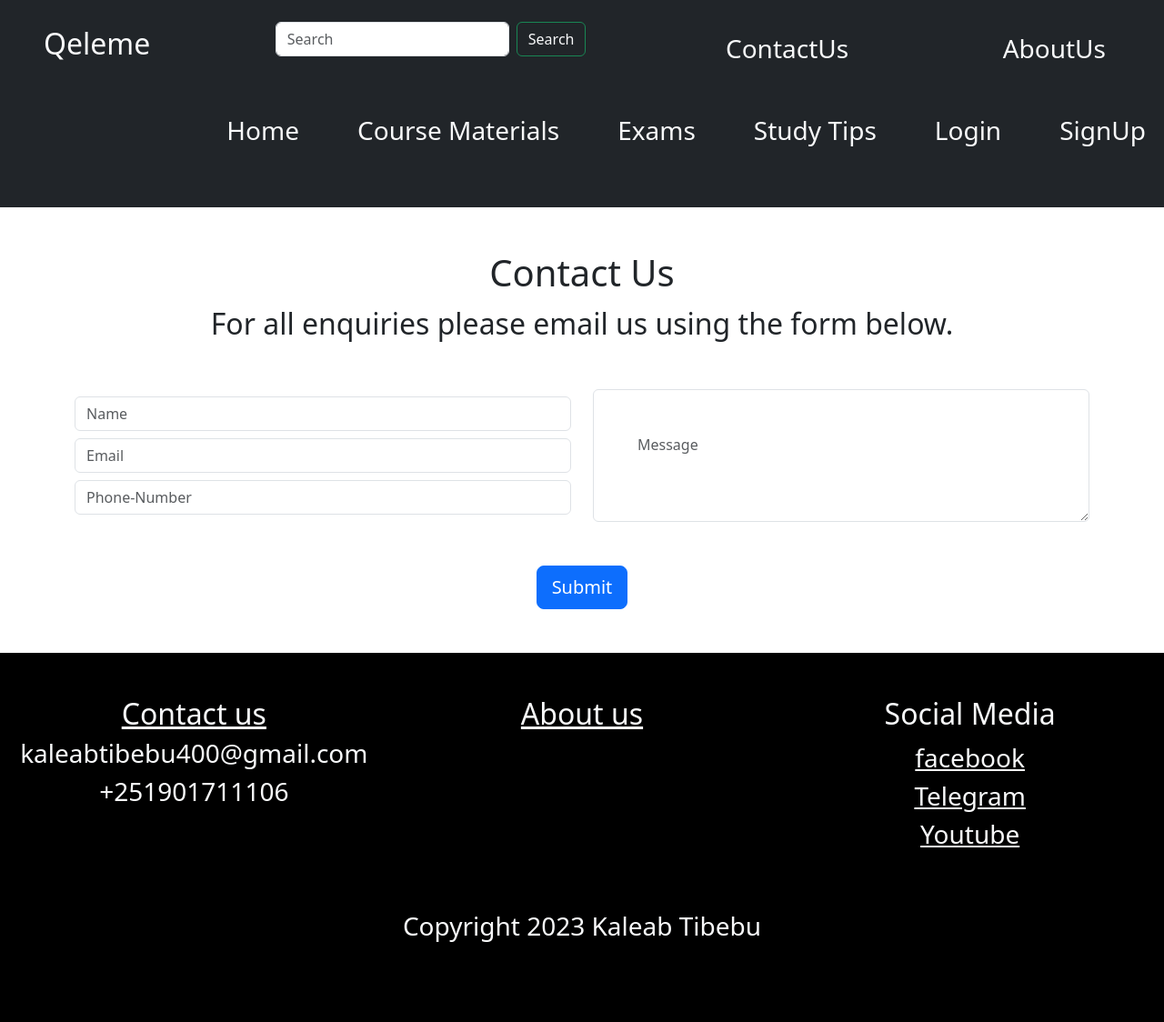
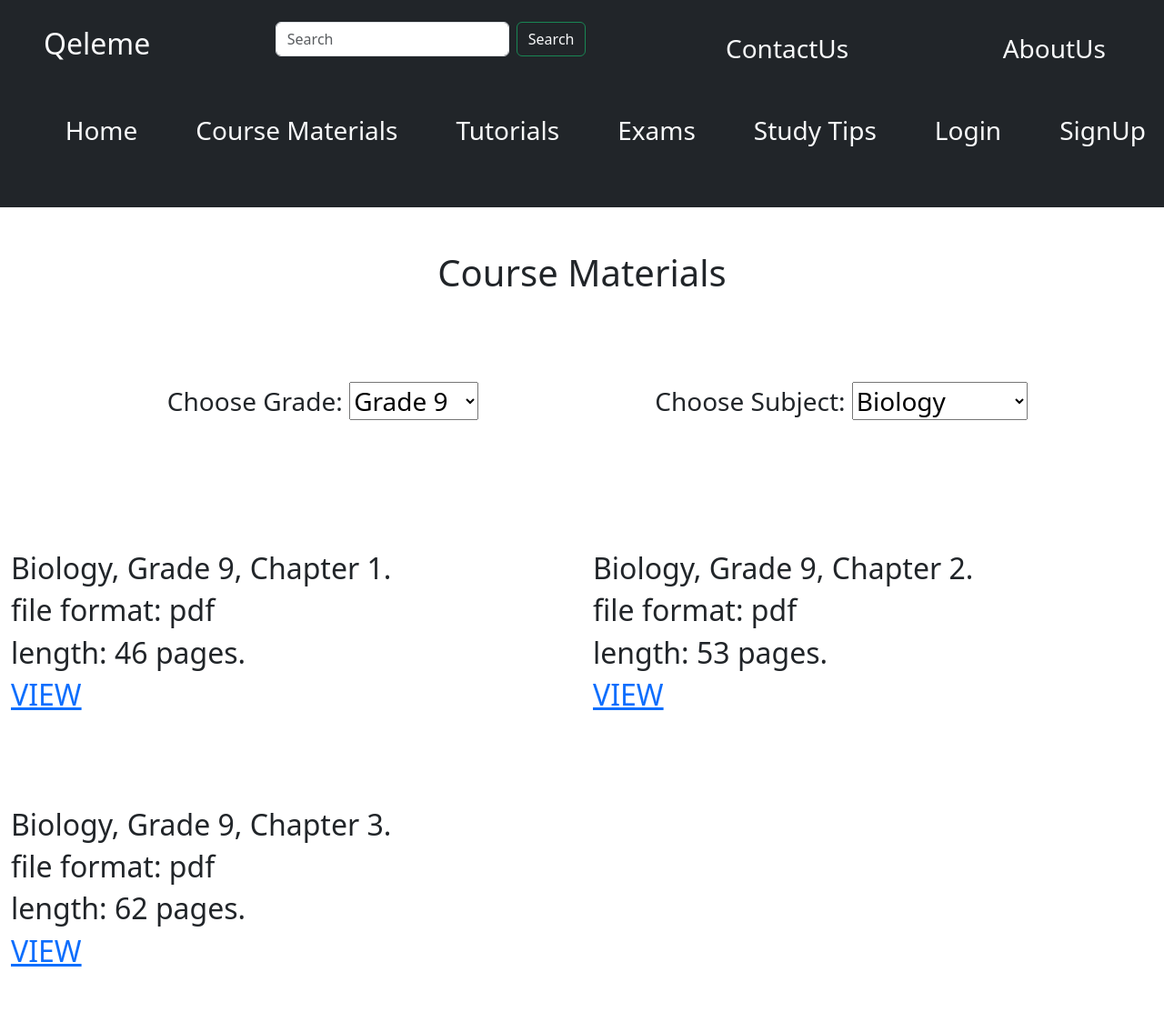
Before and after one commit to Kaleab213/Qeleme-Website-, a plain HTML site: page courseMaterialsboot.html in a window 1280 px wide. Shown: the top 1124 px of the page at 91% size. Drawn offline with nearby package versions, Linux system fonts and the light colour scheme.

Commit message:
Update courseMaterialsboot.html

```diff
--- a/courseMaterialsboot.html
+++ b/courseMaterialsboot.html
@@ -20,7 +20,6 @@
   </head>
   <body>
     <header>
-      <!-- nav -->
       <ul
         class="nav justify-content-between d-none d-md-flex ps-5 pe-5 pt-4 pb-4 bg-dark"
       >
@@ -90,6 +89,13 @@
                 >
               </li>
               <li class="nav-item me-5">
+                <a
+                  class="nav-link text-light fs-3"
+                  href="Tutorialsboot.html"
+                  >Tutorials</a
+                >
+              </li>
+              <li class="nav-item me-5">
                 <a class="nav-link text-light fs-3" href="examsboot.html"
                   >Exams</a
                 >
@@ -112,69 +118,75 @@
         </div>
       </nav>
     </header>
-    <main>
-      <div class="my-5">
-        <h1 class="text-center mt-5">Contact Us</h1>
-        <p class="text-center fs-2">
-          For all enquiries please email us using the form below.
-        </p>
-        <form action="#" id="form">
-          <div class="container-lg my-5">
-            <div class="row">
-              <div class="col-md-6 text-end">
-                <div>
-                  <label class="d-none form-label" for="name">Name</label>
-                  <input
-                    class="form-control mb-2 mt-2"
-                    id="name"
-                    name="name"
-                    type="text"
-                    placeholder="Name"
-                    required
-                  />
-                </div>
-                <div>
-                  <label class="d-none" for="email">Email</label>
-                  <input
-                    class="form-control mb-2"
-                    id="email"
-                    name="email"
-                    type="email"
-                    placeholder="Email"
-                    required
-                  />
-                </div>
-                <div>
-                  <label class="d-none" for="senderNumber">Phone-Number:</label>
-                  <input
-                    class="form-control"
-                    id="senderNumber"
-                    type="tel"
-                    placeholder="Phone-Number"
-                    required
-                  />
-                </div>
-              </div>
-              <div class="col-md-6">
-                <label class="d-none" for="messageField">Message:</label>
-                <textarea
-                  class="form-control p-5"
-                  placeholder="Message"
-                  id="messageField"
-                  required
-                ></textarea>
-              </div>
-            </div>
+    <main class="fs-3">
+      <div class="text-center my-5">
+        <h1>Course Materials</h1>
+      </div>
+      <div class="container-lg my-5">
+        <div class="row">
+          <div class="text-center col-md-6 my-5">
+            <label for="grades">Choose Grade:</label>
+            <select name="grades" id="grades">
+              <option value="Grade 9">Grade 9</option>
+              <option value="Grade 10">Grade 10</option>
+              <option value="Grade 11">Grade 11</option>
+              <option value="Grade 12">Grade 12</option>
+            </select>
           </div>
-          <div class="text-center mb-5">
-            <button class="text-center btn btn-primary btn-lg" type="submit">
-              Submit
-            </button>
+          <div class="text-center col-md-6 my-5">
+            <label for="subjects">Choose Subject:</label>
+            <select name="subjects" id="subjects">
+              <option value="Biology">Biology</option>
+              <option value="Physics">Physics</option>
+              <option value="Chemistry">Chemistry</option>
+              <option value="Mathematics">Mathematics</option>
+            </select>
           </div>
-        </form>
+        </div>
+      </div>
+      <div class="container-fluid">
+        <div class="row">
+          <div class="col-md-6 my-5">
+            <h2>Biology, Grade 9, Chapter 1.</h2>
+            <h2>file format: pdf</h2>
+            <h2>length: 46 pages.</h2>
+            <h2><a href="files/CH_5.pdf " class="view__link">VIEW</a></h2>
+          </div>
+          <div class="col-md-6 my-5">
+            <h2>Biology, Grade 9, Chapter 2.</h2>
+            <h2>file format: pdf</h2>
+            <h2>length: 53 pages.</h2>
+            <h2><a href="files/CH_5.pdf " class="view__link">VIEW</a></h2>
+          </div>
+        </div>
+      </div>
+      <div class="container-fluid">
+        <div class="row">
+          <div class="col-md-6 my-5">
+            <h2>Biology, Grade 9, Chapter 3.</h2>
+            <h2>file format: pdf</h2>
+            <h2>length: 62 pages.</h2>
+            <h2><a href="files/CH_5.pdf " class="view__link">VIEW</a></h2>
+          </div>
+        </div>
+      </div>
+      <div class="container-lg">
+        <div class="row justify-content-center my-5 mb-5">
+          <div class="col-md-6">
+            <p>
+              How to boost your memory by using spaced repetition.Listen this
+              audio to understand the secret of top scorers.
+            </p>
+            <a href="files/english_subtitle.pdf" class="view__link"
+              >audio transcription</a
+            >
+          </div>
+          <div class="col-md-6 my-5 mb-3">
+            <audio src="audios/YouCut.mp3" controls></audio>
+          </div>
+        </div>
       </div>
     </main>
-    <!-- footer -->
     <footer class="text-light bg-black pt-5 pb-5">
       <div class="container-fluid">
         <div class="row text-center">
```
